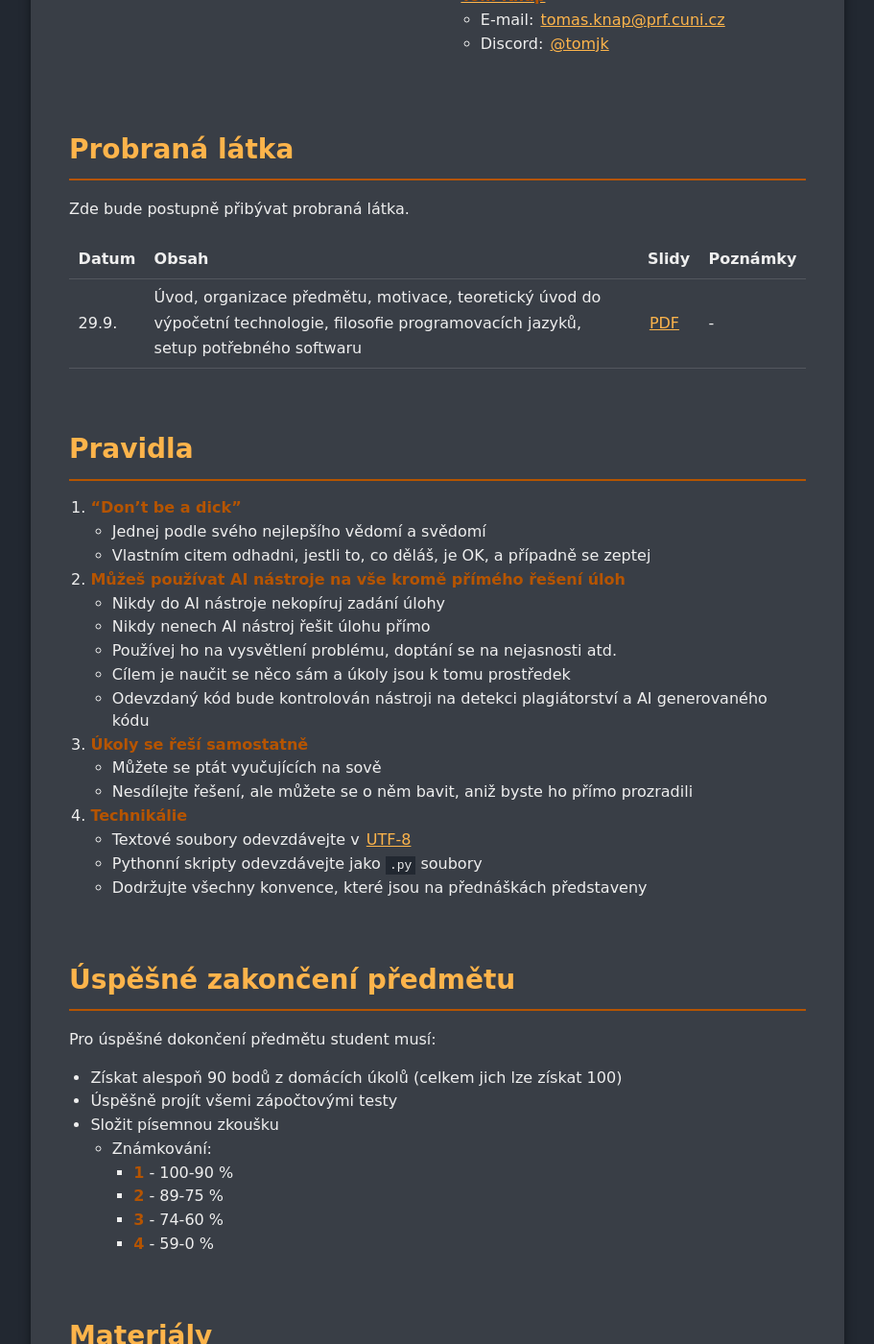
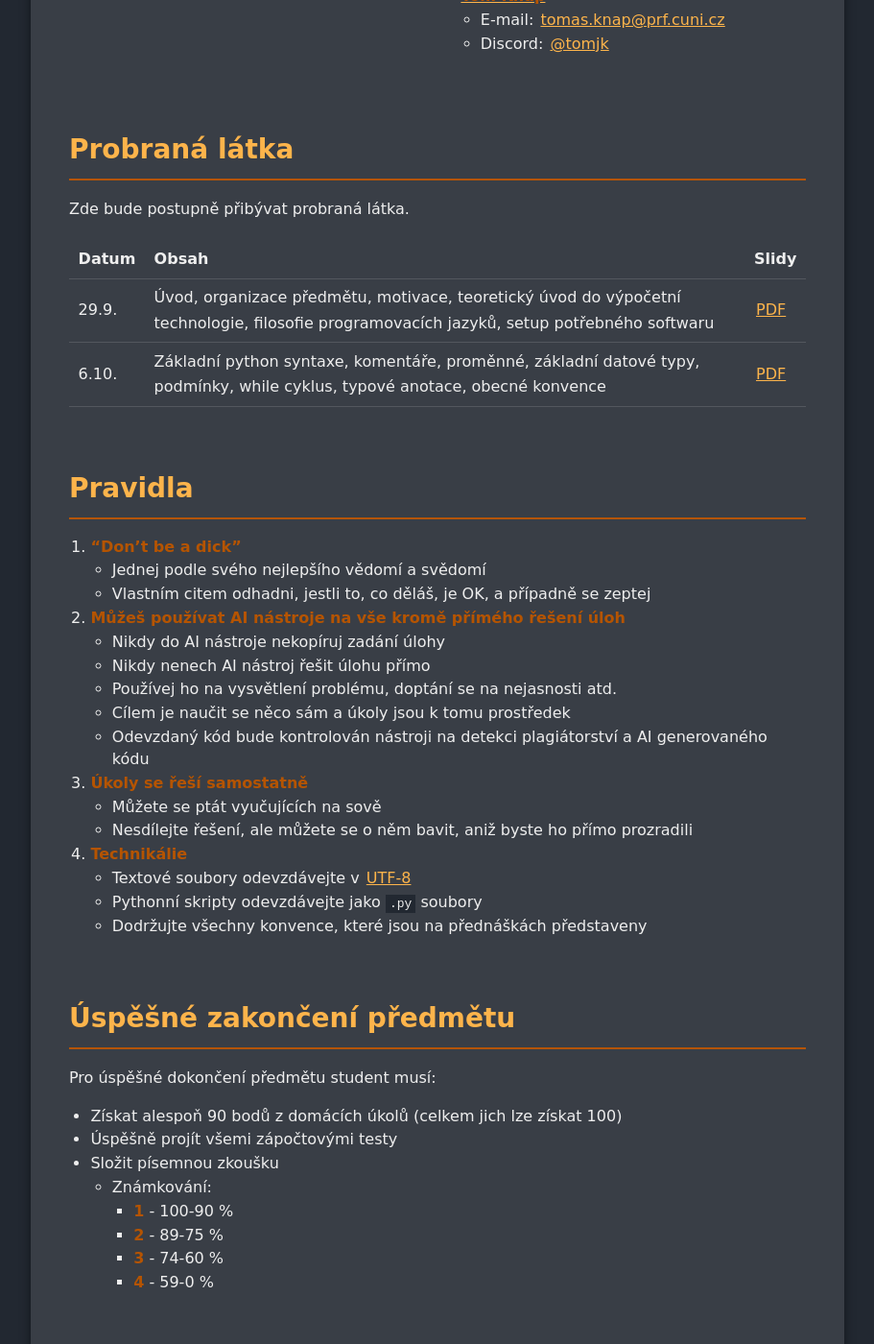
Before and after one commit to yagarea/ggu.cz, a Jekyll site: the page built from pages/teaching/2627-legaltech.md, in a window 1280 px wide and 1400 px high, scrolled down 536 px. Shown: the whole window at 96% size, without its empty margins (184-1095 px from the left). Built offline with Jekyll 4.4.1, drawn with Linux system fonts in a browser that asks for light colours; some of the changed text lies outside the part shown.

Commit message:
update lt

```diff
--- a/pages/teaching/2627-legaltech.md
+++ b/pages/teaching/2627-legaltech.md
@@ -28,9 +28,10 @@ lang: cs
 ## Probraná látka
 Zde bude postupně přibývat probraná látka.
 
-| Datum | Obsah                                                            | Slidy | Poznámky |
-|-------|------------------------------------------------------------------|-------|----------|
-| 29.9. | Úvod, organizace předmětu, motivace, teoretický úvod do výpočetní technologie, filosofie programovacích jazyků, setup potřebného softwaru | [PDF](https://jc.ggu.cz/lt/1.pdf) | - |
+| Datum | Obsah                                                            | Slidy |
+|-------|------------------------------------------------------------------|-------|
+| 29.9. | Úvod, organizace předmětu, motivace, teoretický úvod do výpočetní technologie, filosofie programovacích jazyků, setup potřebného softwaru | [PDF](https://jc.ggu.cz/lt/1.pdf) |
+| 6.10. | Základní python syntaxe, komentáře, proměnné, základní datové typy, podmínky, while cyklus, typové anotace, obecné konvence | [PDF](https://jc.ggu.cz/lt/2.pdf) |
 
 ## Pravidla
 1. **"Don't be a dick"**
```
Also changed, not shown: other parts of pages/teaching/2627-legaltech.md (+2 -2 lines).
